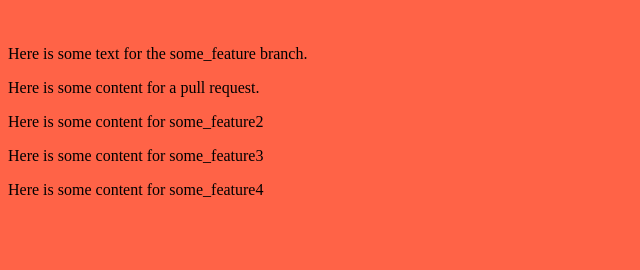
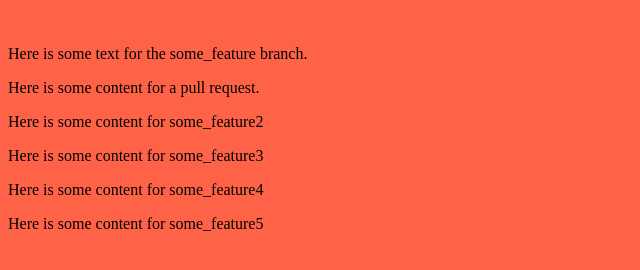
Before and after one commit to romain742/testdesign, a website: page src/index.html in a window 1280 px wide. Shown: the part 88-358 px from the top of the page, without its empty margins (0-640 px from the left). Drawn offline with nearby package versions, Linux system fonts and the light colour scheme; files that its build step writes are made by us from their sources.

Commit message:
Add some content to content_feature5

```diff
--- a/src/index.html
+++ b/src/index.html
@@ -13,6 +13,7 @@
     <p>Here is some content for some_feature2</p>
     <p>Here is some content for some_feature3</p>
     <p>Here is some content for some_feature4</p>
+    <p>Here is some content for some_feature5</p>
     <script inline src="../dist/bundle.js"></script>
   </body>
 </html>
```
